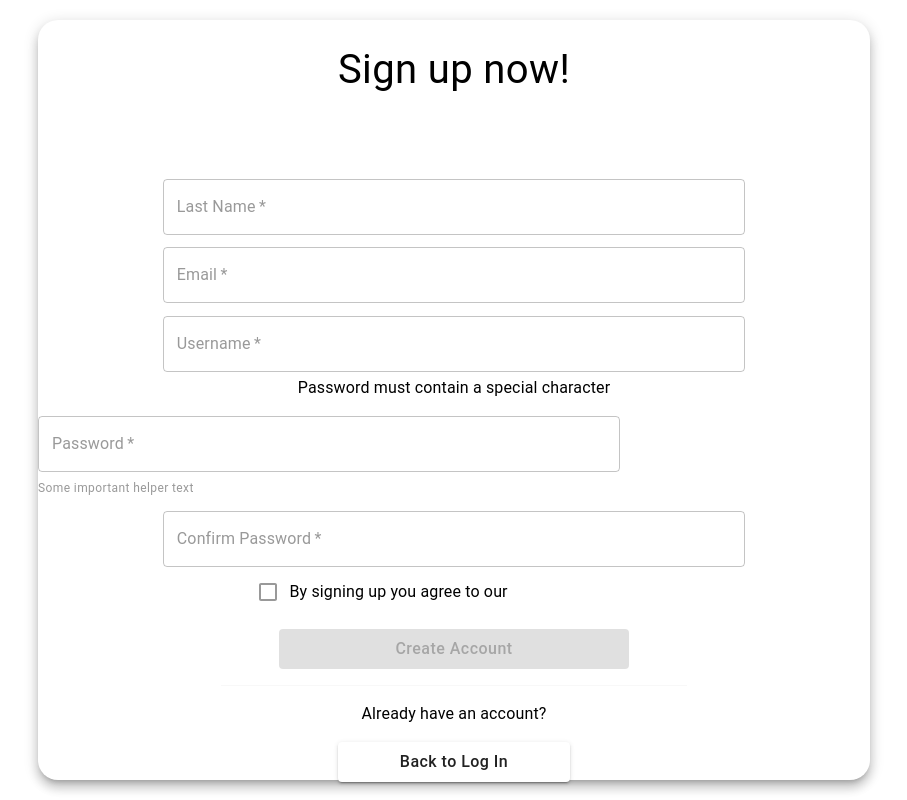
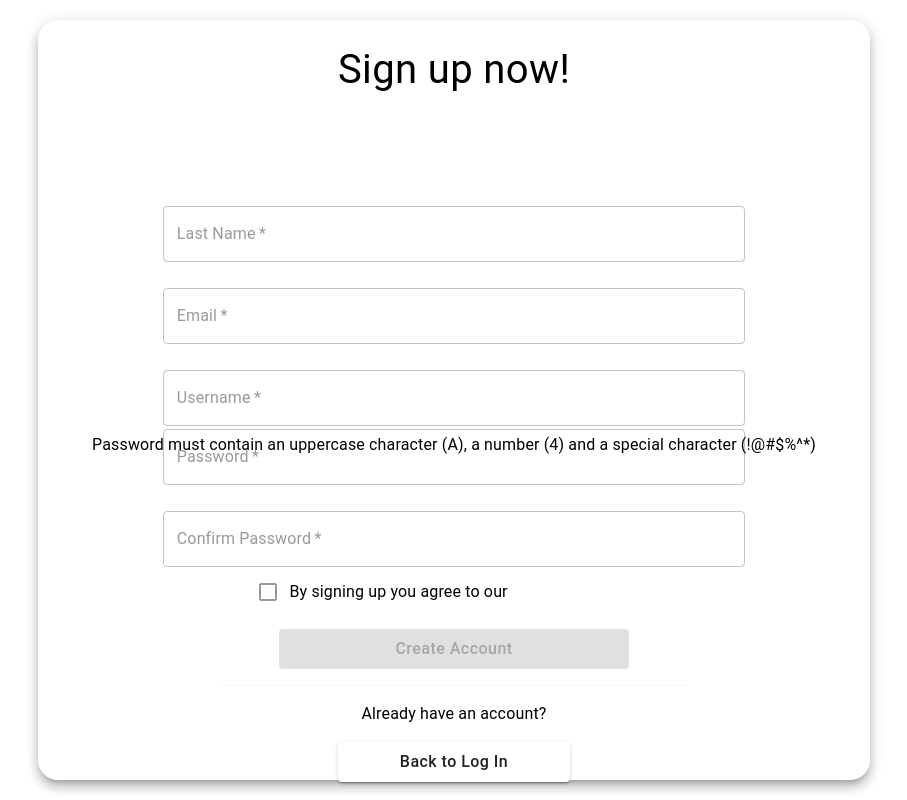
Before and after one commit to milesclark0/BoilerTalks_Frontend, a React (Vite) app: page /register in a window 1280 px wide. Shown: the whole page, without its empty margins (186-1093 px from the left). Built offline with nearby package versions, Linux system fonts and the light colour scheme.

Commit message:
Fix register note

```diff
--- a/src/pages/Register.tsx
+++ b/src/pages/Register.tsx
@@ -212,8 +212,7 @@ const Register = () => {
             }}
             sx={{ width: "70%" }}
           />
-          <Typography>Password must contain a special character</Typography>
-          <FormControl margin="dense" sx={{ width: "100%" }}>
+          <Typography sx={{ margin: "-10px", marginBottom: "-50px" }} >Password must contain an uppercase character (A), a number (4) and a special character (!@#$%^*)</Typography>
           <TextField
             margin="dense"
             label="Password"
@@ -227,10 +226,7 @@ const Register = () => {
             helperText={passwordError ? (password === "" ? "Password cannot be empty." : "Passwords do not match.") : ""}
             onChange={(e) => setPassword(e.target.value)}
             sx={{ width: "70%" }}
-          /><FormHelperText id="component-helper-text">
-          Some important helper text
-          </FormHelperText>
-          </FormControl>
+          />
           <TextField
             margin="dense"
             label="Confirm Password"
```
